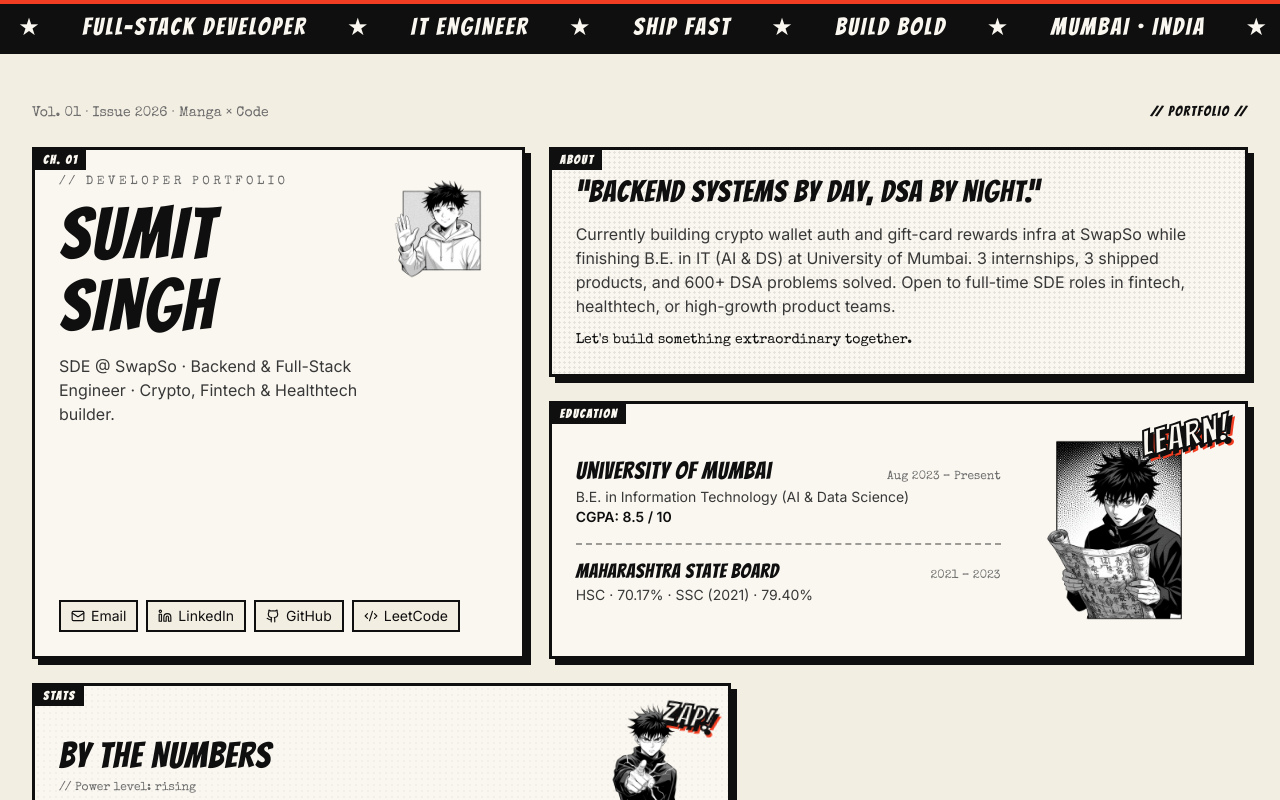
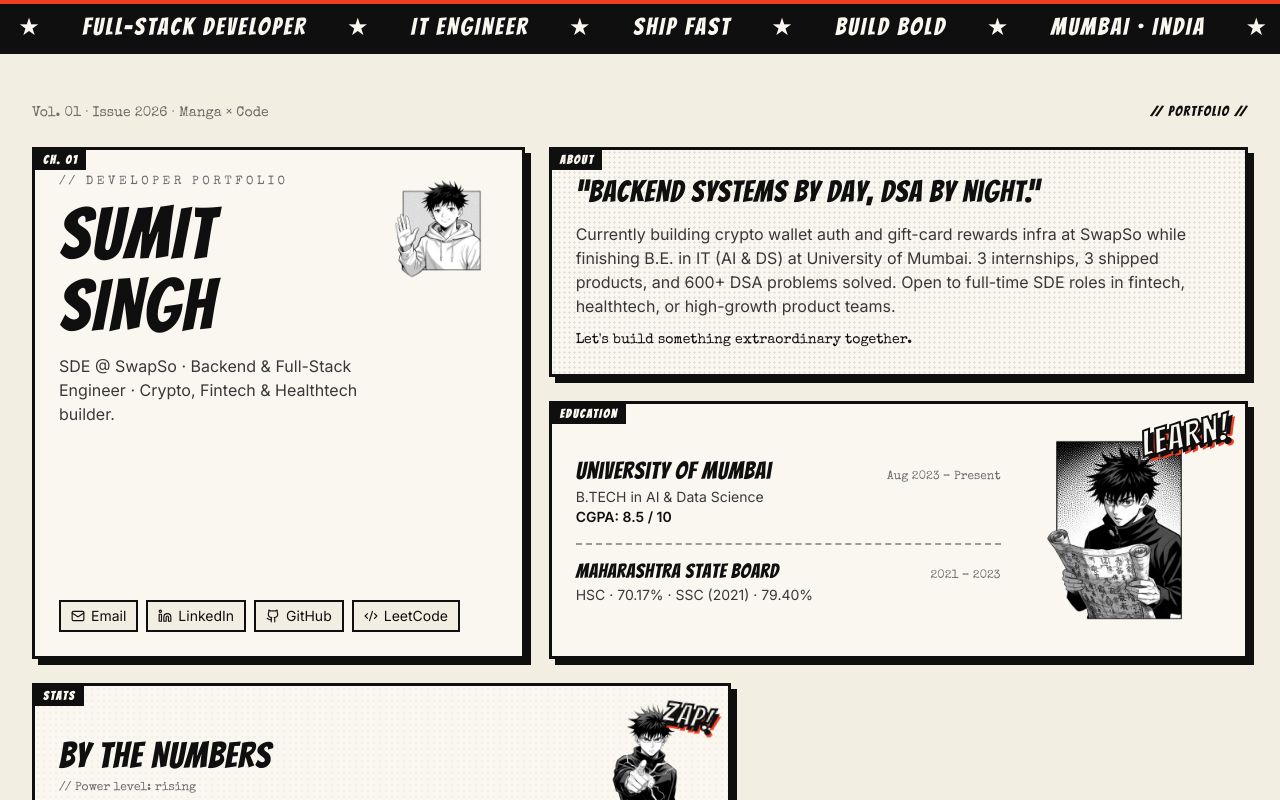
Before and after one commit to sumitsingh24k/portfolio, a React (Vite) app: page / in a window 1280 px wide. Shown: the top 800 px of the page. Built offline with nearby package versions, Linux system fonts and the light colour scheme; the HTML template or start-up script is replaced by a standard one.

Commit message:
Update: Education section - change to B.TECH in AI & Data Science

```diff
--- a/src/components/portfolio/EducationPanel.tsx
+++ b/src/components/portfolio/EducationPanel.tsx
@@ -12,7 +12,7 @@ export const EducationPanel = () => {
               <h3 className="display-font text-xl md:text-2xl text-ink">University of Mumbai</h3>
               <span className="handwritten text-xs text-ink-muted">Aug 2023 – Present</span>
             </div>
-            <p className="text-sm text-ink-soft">B.E. in Information Technology (AI & Data Science)</p>
+            <p className="text-sm text-ink-soft">B.TECH in AI & Data Science</p>
             <p className="text-sm font-semibold text-ink">CGPA: 8.5 / 10</p>
           </div>
           <div className="border-t-2 border-dashed border-ink/40 pt-3">
```
